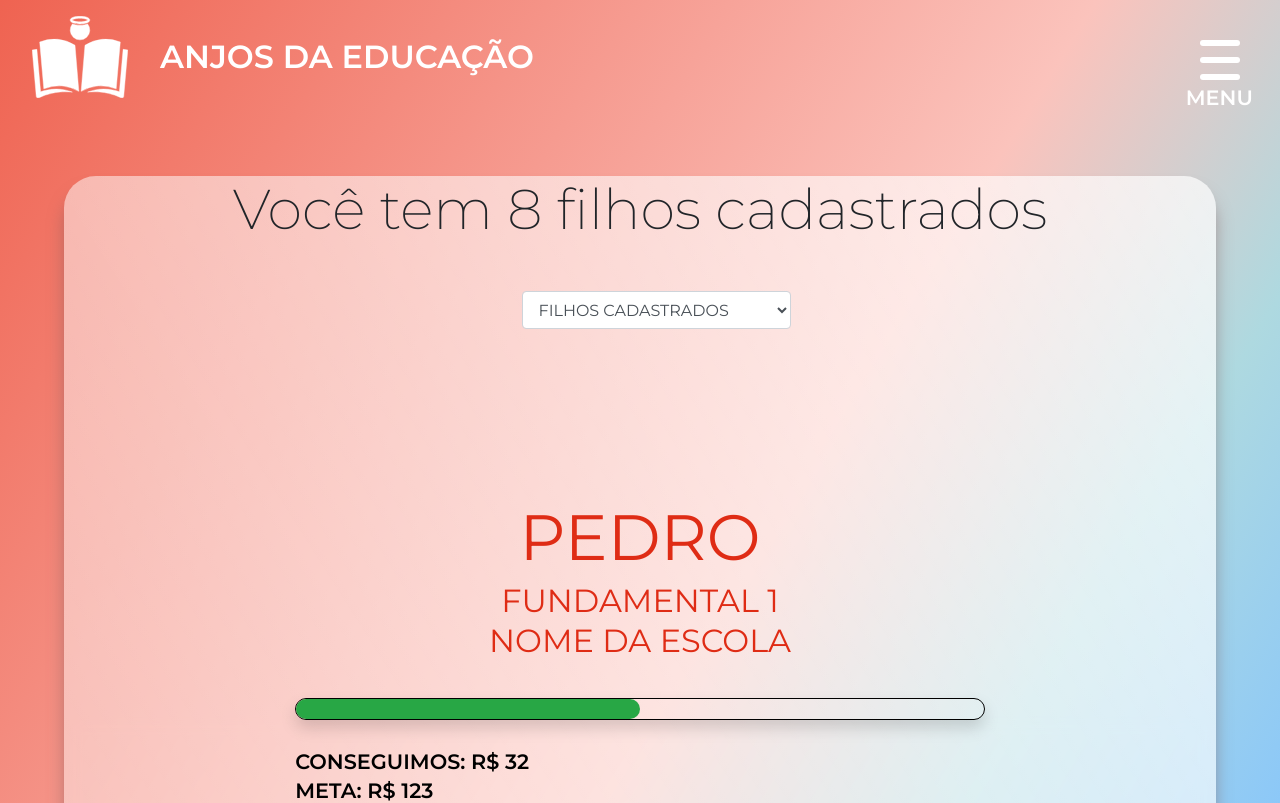
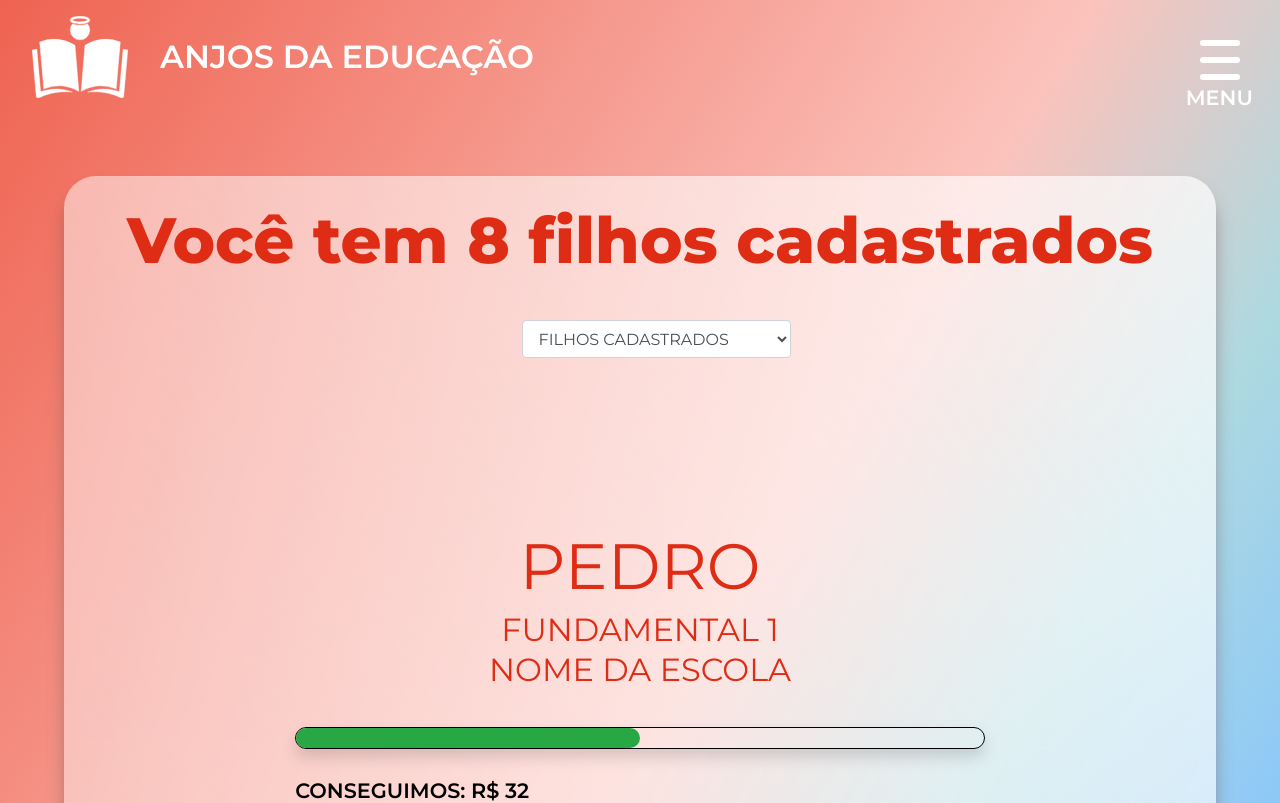
Before and after one commit to bob-mw/anjosDaEducacao, a React (Create React App) app: page /childDetails in a window 1280 px wide. Shown: the top 803 px of the page. Built offline with nearby package versions, Linux system fonts and the light colour scheme.

Commit message:
Implemented Title in ChildDetails

```diff
--- a/src/Pages/ChildDetails/index.jsx
+++ b/src/Pages/ChildDetails/index.jsx
@@ -1,12 +1,14 @@
 import React from 'react'
 import ChipIn from '../../components/ChipInComponent/'
 import fakeData from '../../data/fakeDbChildrens'
+
+import * as S from './styled'
 
 const ChildDetails = () => {
     return (
         <>
 
-            <h1 className="display-4">Você tem { fakeData.length } filhos cadastrados</h1>
+            <S.Title>Você tem { fakeData.length } filhos cadastrados</S.Title>
 
             <label htmlFor="yourChildrens" className="my-5">
 
--- a/src/Pages/ChildDetails/styled.jsx
+++ b/src/Pages/ChildDetails/styled.jsx
@@ -0,0 +1,22 @@
+import styled from 'styled-components'
+
+export const Title = styled.h1`
+    position: relative;
+    color: var(--bg-darker-orange);
+    font-size: 4rem;
+    font-weight: 800;
+    padding-top: 2rem;
+
+    @media only screen and (max-width: 1200px) {
+        font-size: 3rem;
+    }
+
+    @media only screen and (max-width: 900px) {
+        font-size: 2rem;
+    }
+
+    @media only screen and (max-width: 600px) {
+        font-size: 1.5rem;
+        padding-top: 4rem;
+    }
+`
```
